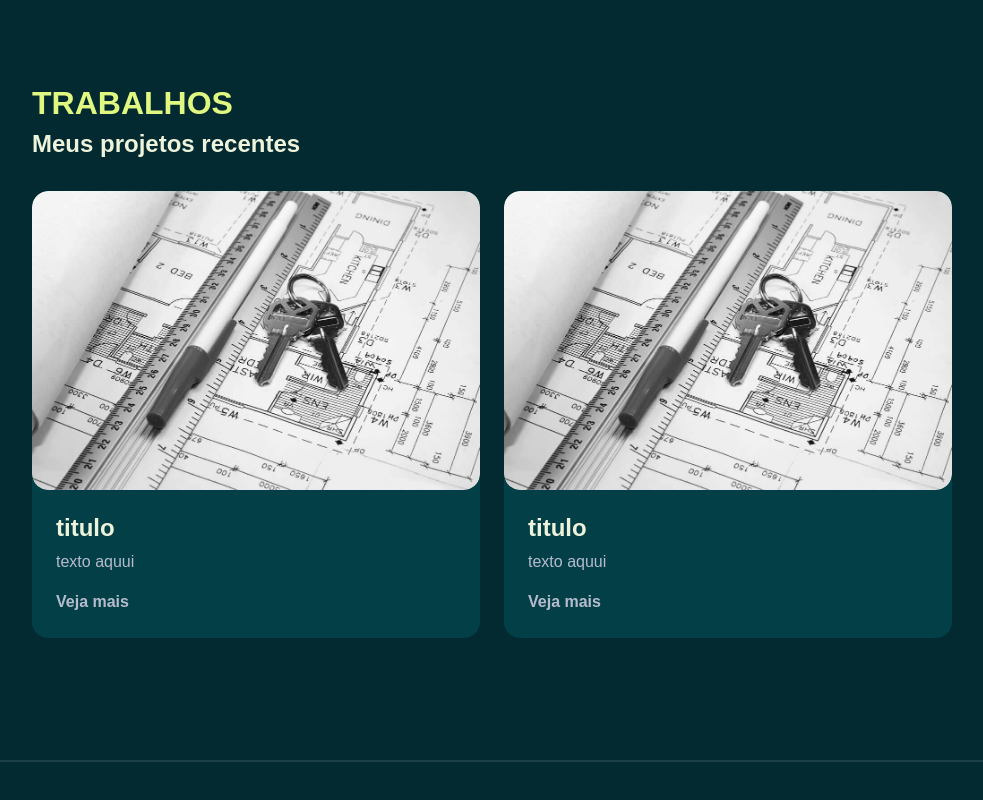
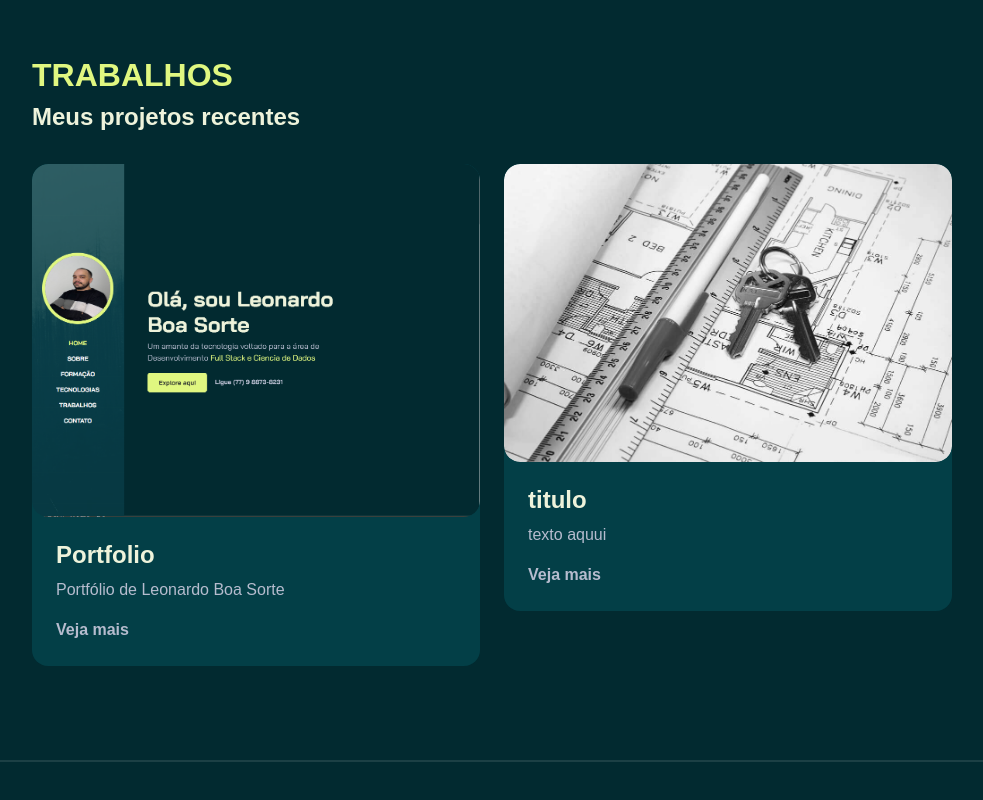
Before and after one commit to leoboasorte21/meu-portfolio, a plain HTML site: page index.html in a window 1280 px wide. Shown: the part 3238-4038 px from the top of the page, without its empty margins (268-1251 px from the left). Drawn offline with Linux system fonts and the light colour scheme; a web font is replaced by a local one.

Commit message:
terceiro commit

```diff
--- a/index.html
+++ b/index.html
@@ -208,12 +208,12 @@
               <div class="col-md-6">
                 <div class="card-custom rounded-4 bg-base shadow-effect">
                   <div class="card-custom-image rounded-4">
-                    <img class="rounded-4" src="./assets/images/projeto.jpeg" alt="projeto">
+                    <img class="rounded-4" src="./assets/images/Screenshot 2023-09-27 203043.png" alt="projeto">
                   </div>
                   <div class="card-custom-content p-4">
-                    <h4>titulo</h4>
-                    <p>texto aquui</p>
-                    <a href="#" class="link-custom">Veja mais</a>
+                    <h4>Portfolio</h4>
+                    <p>Portfólio de Leonardo Boa Sorte</p>
+                    <a href="https://leonardoboasorte.github.io/meu-portfolio/" class="link-custom">Veja mais</a>
                   </div>
                 </div>
               </div>
```
Also changed, not shown: assets/images/Screenshot 2023-09-27 203043.png (added).
